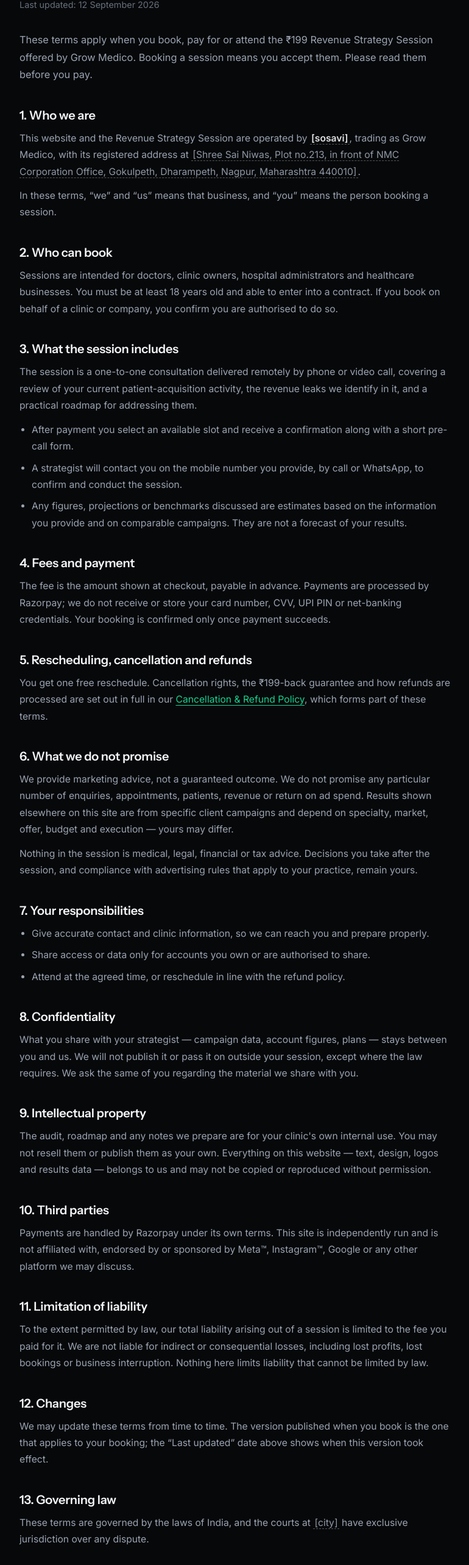
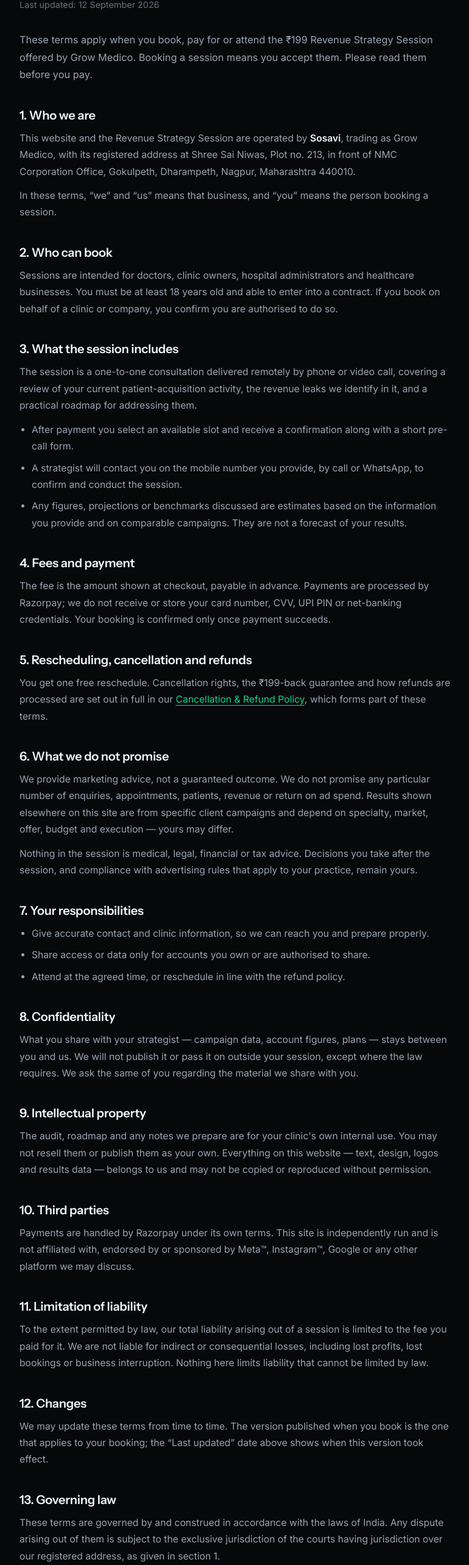
Before and after one commit to crowddevelopers08-arch/growmedio-audit-lp, a Next.js app: page /terms-and-conditions in a window 1280 px wide. Shown: the part 225-2791 px from the top of the page at 61% size, without its empty margins (252-1022 px from the left). Built offline with nearby package versions, Linux system fonts and the light colour scheme.

Commit message:
first commitssssss

```diff
--- a/app/cancellation-and-refund-policy/page.tsx
+++ b/app/cancellation-and-refund-policy/page.tsx
@@ -122,8 +122,8 @@ export default function RefundPolicyPage() {
 
       <Section title="8. Contact us">
         <p>
-          <Fill value={LEGAL.entityName} label="sosavi" />,{" "}
-          <Fill value={LEGAL.address} label="Shree Sai Niwas, Plot no.213, in front of NMC Corporation Office, Gokulpeth, Dharampeth, Nagpur, Maharashtra 440010" />
+          <Fill value={LEGAL.entityName} label="registered business name" />,{" "}
+          <Fill value={LEGAL.address} label="registered address" />
           <br />
           Email: <EmailLink />
           <br />
--- a/app/terms-and-conditions/page.tsx
+++ b/app/terms-and-conditions/page.tsx
@@ -32,10 +32,10 @@ export default function TermsPage() {
         <p>
           This website and the Revenue Strategy Session are operated by{" "}
           <strong>
-            <Fill value={LEGAL.entityName} label="sosavi" />
+            <Fill value={LEGAL.entityName} label="registered business name" />
           </strong>
           , trading as {SITE.name}, with its registered address at{" "}
-          <Fill value={LEGAL.address} label="Shree Sai Niwas, Plot no.213, in front of NMC Corporation Office, Gokulpeth, Dharampeth, Nagpur, Maharashtra 440010" />.
+          <Fill value={LEGAL.address} label="registered address" />.
         </p>
         <p>
           In these terms, &ldquo;we&rdquo; and &ldquo;us&rdquo; means that
@@ -181,9 +181,10 @@ export default function TermsPage() {
 
       <Section title="13. Governing law">
         <p>
-          These terms are governed by the laws of India, and the courts at{" "}
-          <Fill value={LEGAL.jurisdictionCity} label="city" /> have exclusive
-          jurisdiction over any dispute.
+          These terms are governed by and construed in accordance with the laws
+          of India. Any dispute arising out of them is subject to the exclusive
+          jurisdiction of the courts having jurisdiction over our registered
+          address, as given in section 1.
         </p>
       </Section>
 
--- a/lib/legal.ts
+++ b/lib/legal.ts
@@ -16,18 +16,16 @@ export interface LegalDetails {
   email: string | null;
   /** Support number, in full international form, e.g. "+91 98765 43210". */
   phone: string | null;
-  /** City whose courts have jurisdiction, e.g. "Chennai". */
-  jurisdictionCity: string | null;
   /** GSTIN, if registered. Leave null if not. */
   gstin: string | null;
 }
 
 export const LEGAL: LegalDetails = {
-  entityName: null,
-  address: null,
+  entityName: "Sosavi",
+  address:
+    "Shree Sai Niwas, Plot no. 213, in front of NMC Corporation Office, Gokulpeth, Dharampeth, Nagpur, Maharashtra 440010",
   email: "support@growmedico.in",
   phone: "+91 75587 72126",
-  jurisdictionCity: null,
   gstin: null,
 };
 
```
